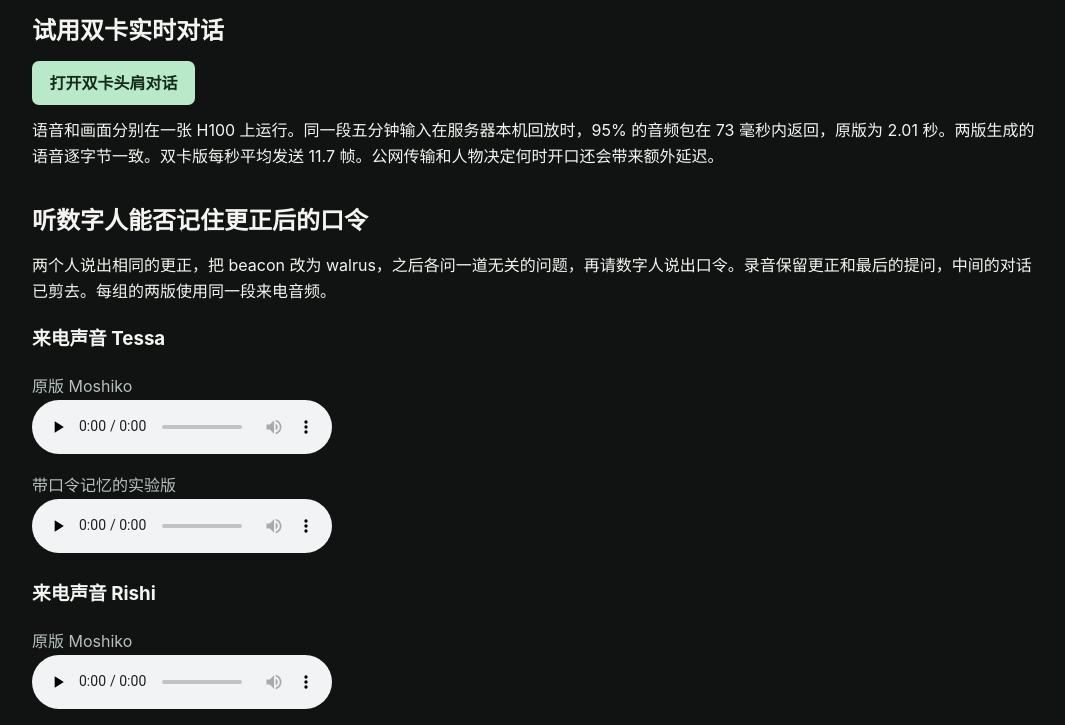
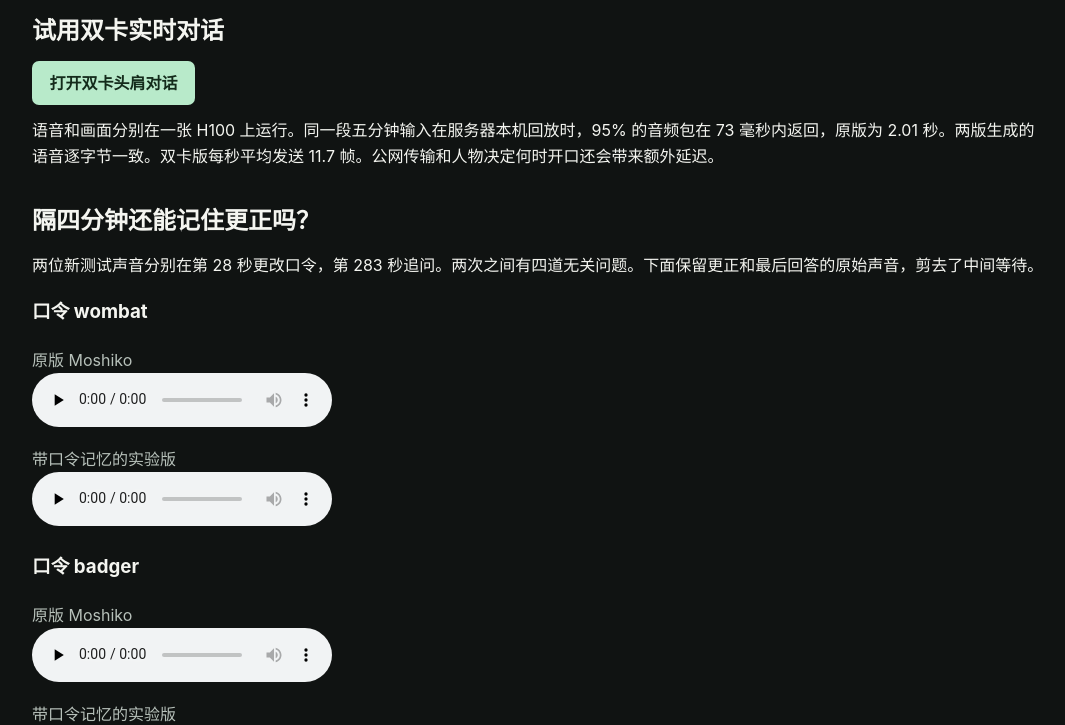
Before and after one commit to leehomyc/emma-motion-research-preview, a plain HTML site: page public-duplex/index.html in a window 1280 px wide. Shown: the part 200-925 px from the top of the page, without its empty margins (101-1166 px from the left). Drawn offline with Linux system fonts and the light colour scheme.

Commit message:
Add two five-minute spoken memory comparisons

```diff
--- a/public-duplex/index.html
+++ b/public-duplex/index.html
@@ -15,6 +15,15 @@
 <section id="audio-first"><h2>试用双卡实时对话</h2>
 <p><a class="live" href="https://turtle-mount-pushing-skiing.trycloudflare.com/?view=portrait&amp;head=posear3&amp;torso=learned&amp;motion=steady&amp;mouth=width&amp;cadence=adaptive">打开双卡头肩对话</a></p>
 <p>语音和画面分别在一张 H100 上运行。同一段五分钟输入在服务器本机回放时，95% 的音频包在 73 毫秒内返回，原版为 2.01 秒。两版生成的语音逐字节一致。双卡版每秒平均发送 11.7 帧。公网传输和人物决定何时开口还会带来额外延迟。</p></section>
+<section id="long-recall"><h2>隔四分钟还能记住更正吗？</h2>
+<p>两位新测试声音分别在第 28 秒更改口令，第 283 秒追问。两次之间有四道无关问题。下面保留更正和最后回答的原始声音，剪去了中间等待。</p>
+<h3>口令 wombat</h3>
+<figure><figcaption>原版 Moshiko</figcaption><audio controls preload="none" aria-label="wombat，原版 Moshiko" src="0-replace-native.m4a"></audio></figure>
+<figure><figcaption>带口令记忆的实验版</figcaption><audio controls preload="none" aria-label="wombat，带口令记忆的实验版" src="0-replace-paced.m4a"></audio></figure>
+<h3>口令 badger</h3>
+<figure><figcaption>原版 Moshiko</figcaption><audio controls preload="none" aria-label="badger，原版 Moshiko" src="1-replace-native.m4a"></audio></figure>
+<figure><figcaption>带口令记忆的实验版</figcaption><audio controls preload="none" aria-label="badger，带口令记忆的实验版" src="1-replace-paced.m4a"></audio></figure>
+<details><summary>查看这两次通话的结果</summary><p>第一通原版说 lunch，实验版说对了 wombat。第二通的输入识别把 badger 听成 batcher，实验版最后的语音被转写为 bachelor。两个回答都由 Moshiko 的语音解码器生成。</p></details></section>
 <section id="spoken-recall"><h2>听数字人能否记住更正后的口令</h2>
 <p>两个人说出相同的更正，把 beacon 改为 walrus，之后各问一道无关的问题，再请数字人说出口令。录音保留更正和最后的提问，中间的对话已剪去。每组的两版使用同一段来电音频。</p>
 <h3>来电声音 Tessa</h3>
```
Also changed, not shown: 4 other files.
